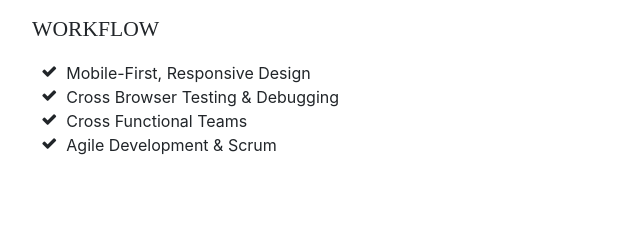
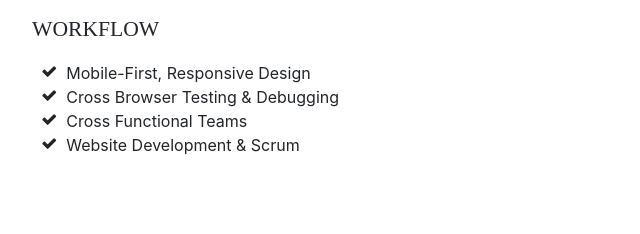
Before and after one commit to MUFADDALKHAMUSI/portfolio, a website with bundled scripts: page index.html in a window 1280 px wide. Shown: the part 2826-3060 px from the top of the page, 288-928 px from the left. Built offline with nearby package versions, Linux system fonts and the light colour scheme; a web font is replaced by a local one.

Commit message:
Update index.html

```diff
--- a/index.html
+++ b/index.html
@@ -220,7 +220,7 @@
                     </li>
                     <li>
                         <i class="fa-li fa fa-check"></i>
-                        Agile Development &amp; Scrum
+                        Website Development &amp; Scrum
                     </li>
                 </ul>
             </div>
```
